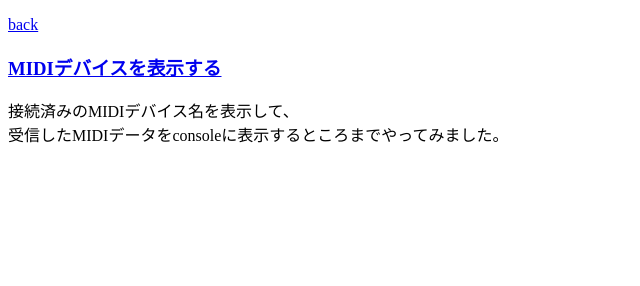
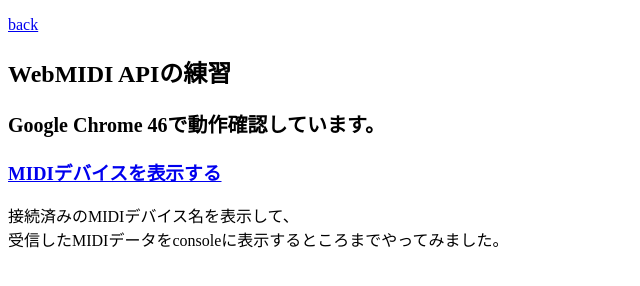
Before and after one commit to techno-cat/techno-cat.github.io, a plain HTML site: page webmidi/index.html in a window 1280 px wide. Shown: the whole page, without its empty margins (0-640 px from the left). Drawn offline with Linux system fonts and the light colour scheme.

Commit message:
実行環境について記述

```diff
--- a/webmidi/index.html
+++ b/webmidi/index.html
@@ -6,6 +6,10 @@
 </head>
 <body>
     <p><a href="../">back</a></p>
+    <header>
+        <h2>WebMIDI APIの練習<h2>
+        <small>Google Chrome 46で動作確認しています。</small>
+    </header>
     <section class="content">
         <h3><a href="sample1.html">MIDIデバイスを表示する</a></h3>
         <p>
```
